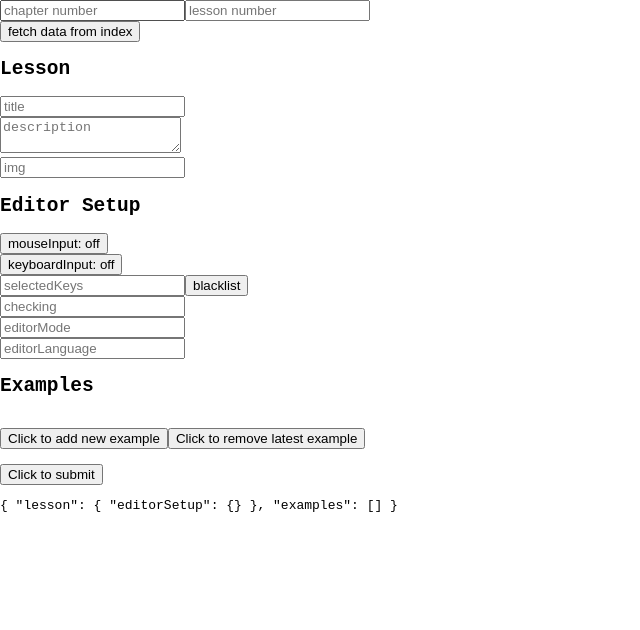
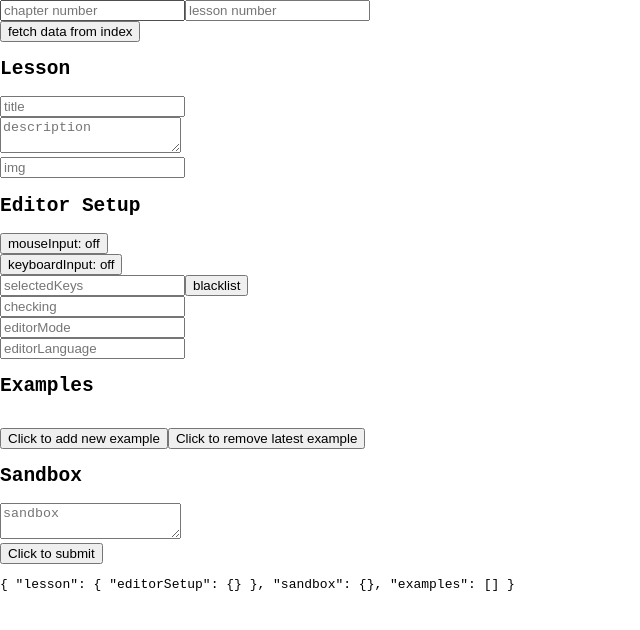
Before and after one commit to darida12321/DRP, a React (Create React App) app: page /submitLesson in a window 1280 px wide. Shown: the top 630 px of the page, without its empty margins (0-640 px from the left). Built offline with nearby package versions, Linux system fonts and the light colour scheme.

Commit message:
added support for each lesson having a sandbox

```diff
--- a/src/components/Submit.jsx
+++ b/src/components/Submit.jsx
@@ -92,6 +92,7 @@ function Submit() {
   const [lesson, setLesson] = React.useState({});
   const [examples, setExamples] = React.useState([]);
   const [setup, setSetup] = React.useState({});
+  const [sandbox, setSandbox] = React.useState({});
   const [endpoint, setEndpoint] = React.useState({});
 
   const setData = (o, f) => {
@@ -102,6 +103,8 @@ function Submit() {
         return setSetup(f);
       case endpoint:
         return setEndpoint(f);
+      case sandbox:
+        return setSandbox(f);
       default:
         return undefined;
     }
@@ -136,6 +139,7 @@ function Submit() {
   const buildObj = () => {
     let obj = {
       lesson: lesson,
+      sandbox: sandbox,
       examples: examples,
     };
     obj.lesson.editorSetup = setup;
@@ -226,6 +230,14 @@ function Submit() {
           Click to remove latest example
         </button>
         <br />
+        <h2>Sandbox</h2>
+        <textarea
+          placeholder='sandbox'
+          onChange={(e) => {
+            updateData(sandbox, 'text', e.target.value);
+          }}
+          value={sandbox.text || ''}
+        />
         <br />
         <button
           onClick={() => {
```
